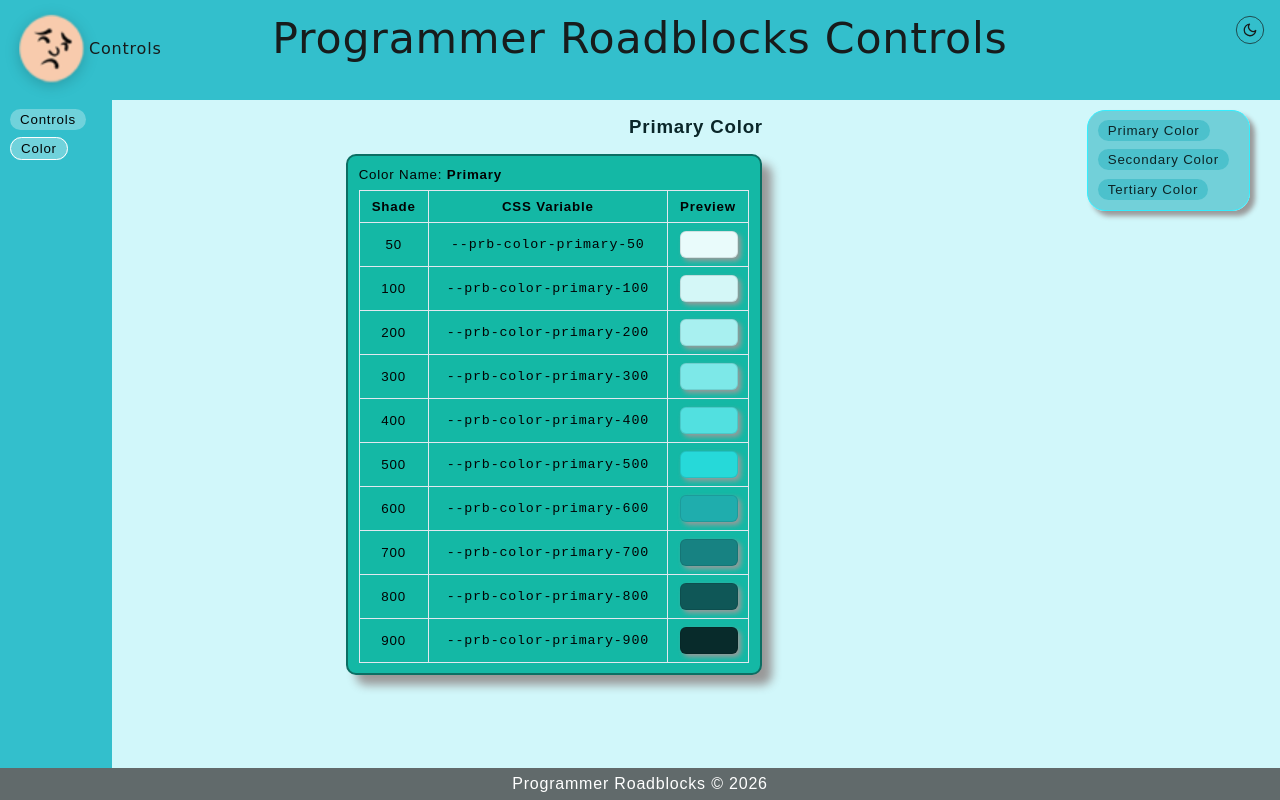
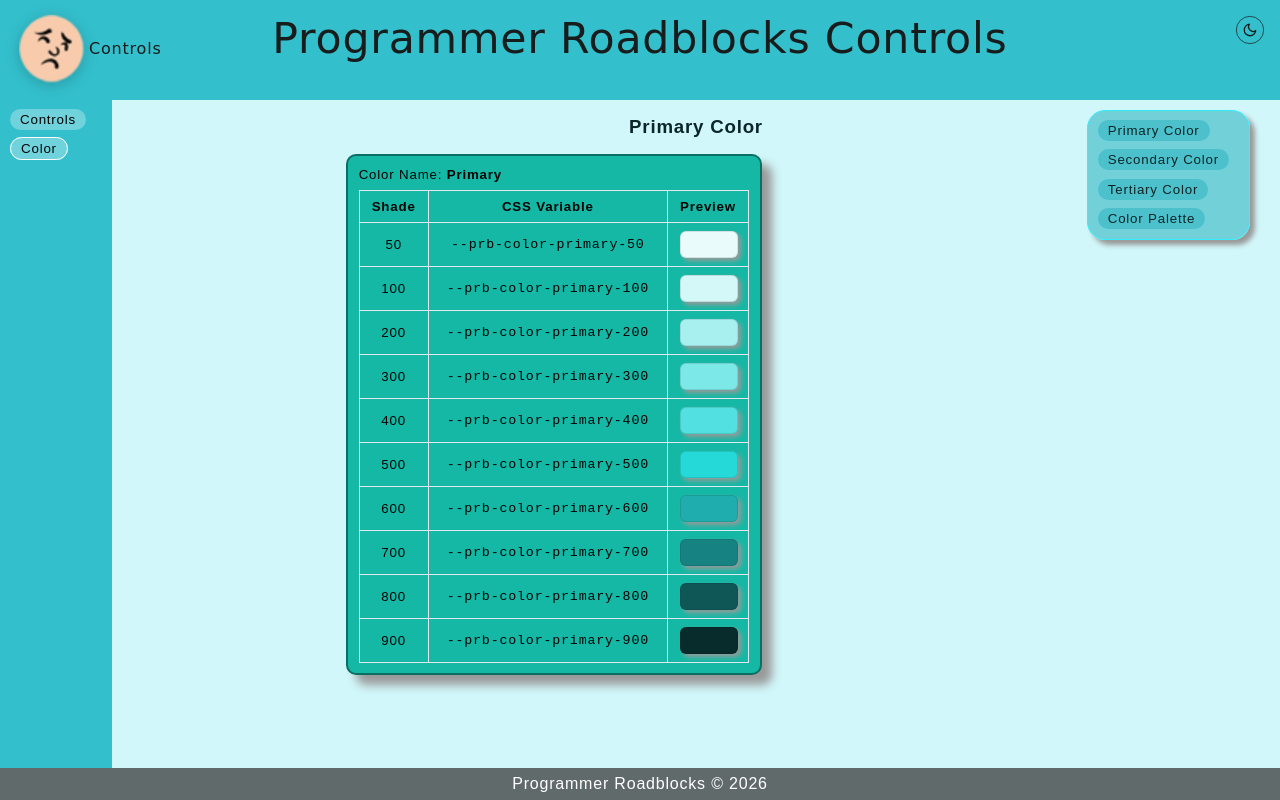
Before and after one commit to PRBDUDE/prb-controls, an Angular app: page /color in a window 1280 px wide. Built offline with nearby package versions, Linux system fonts and the light colour scheme.

Commit message:
add color-palette

```diff
--- a/src/app/feature/color/color.html
+++ b/src/app/feature/color/color.html
@@ -7,6 +7,9 @@
   </prb-section>
   <prb-section [sectionName]="'tertiaryColor'" [description]="'Tertiary Color'">
     <prb-tertiary />
+  </prb-section>
+  <prb-section [sectionName]="'colorPalette'" [description]="'Color Palette'">
+    <prb-color-palette />
   </prb-section>
 </div>
 <div class="page-menu">
@@ -26,5 +29,10 @@
         Tertiary Color
       </a>
     </li>
+    <li>
+      <a href="/color#colorPalette" aria-label="Color Palette">
+        Color Palette
+      </a>
+    </li>
   </nav>
 </div>
```
